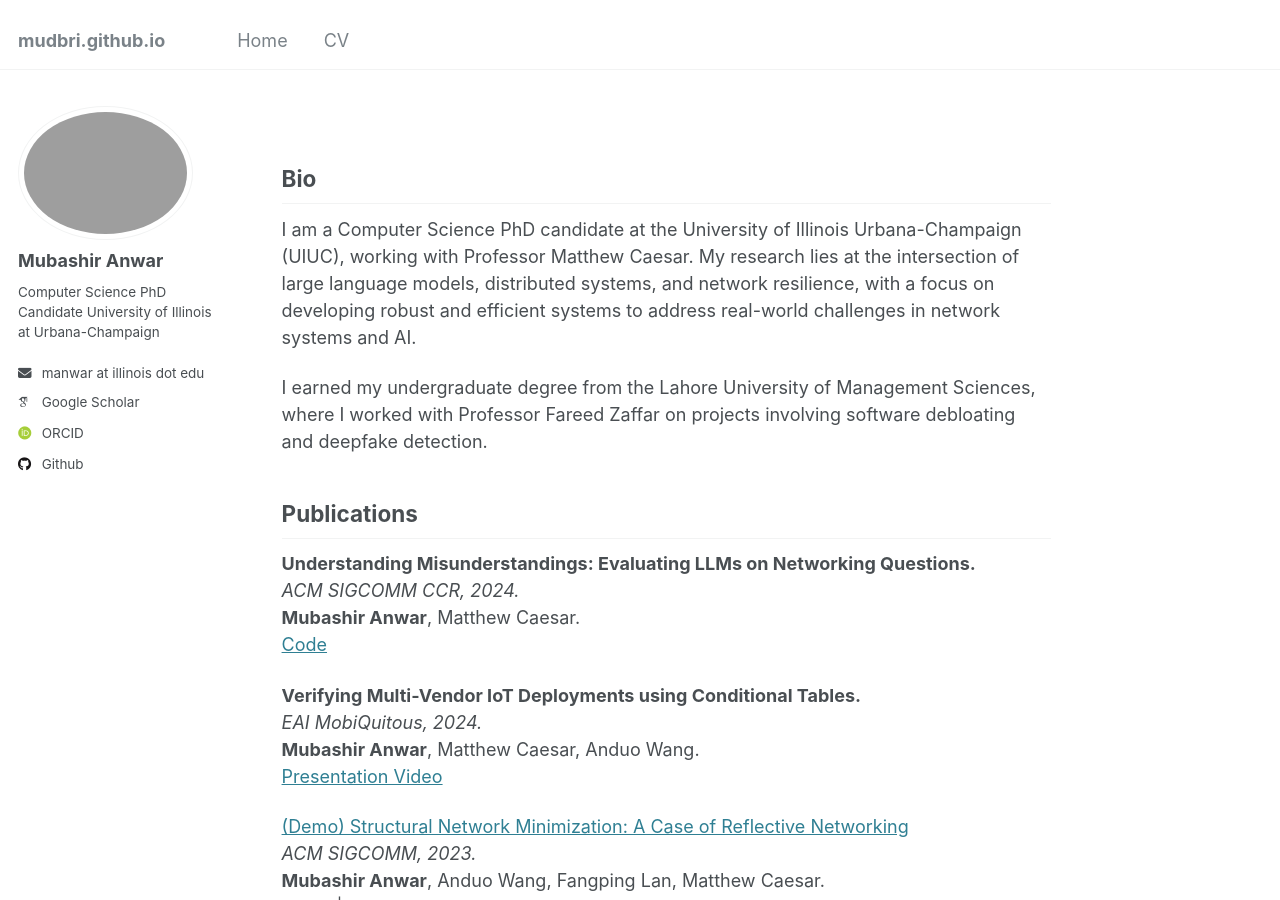
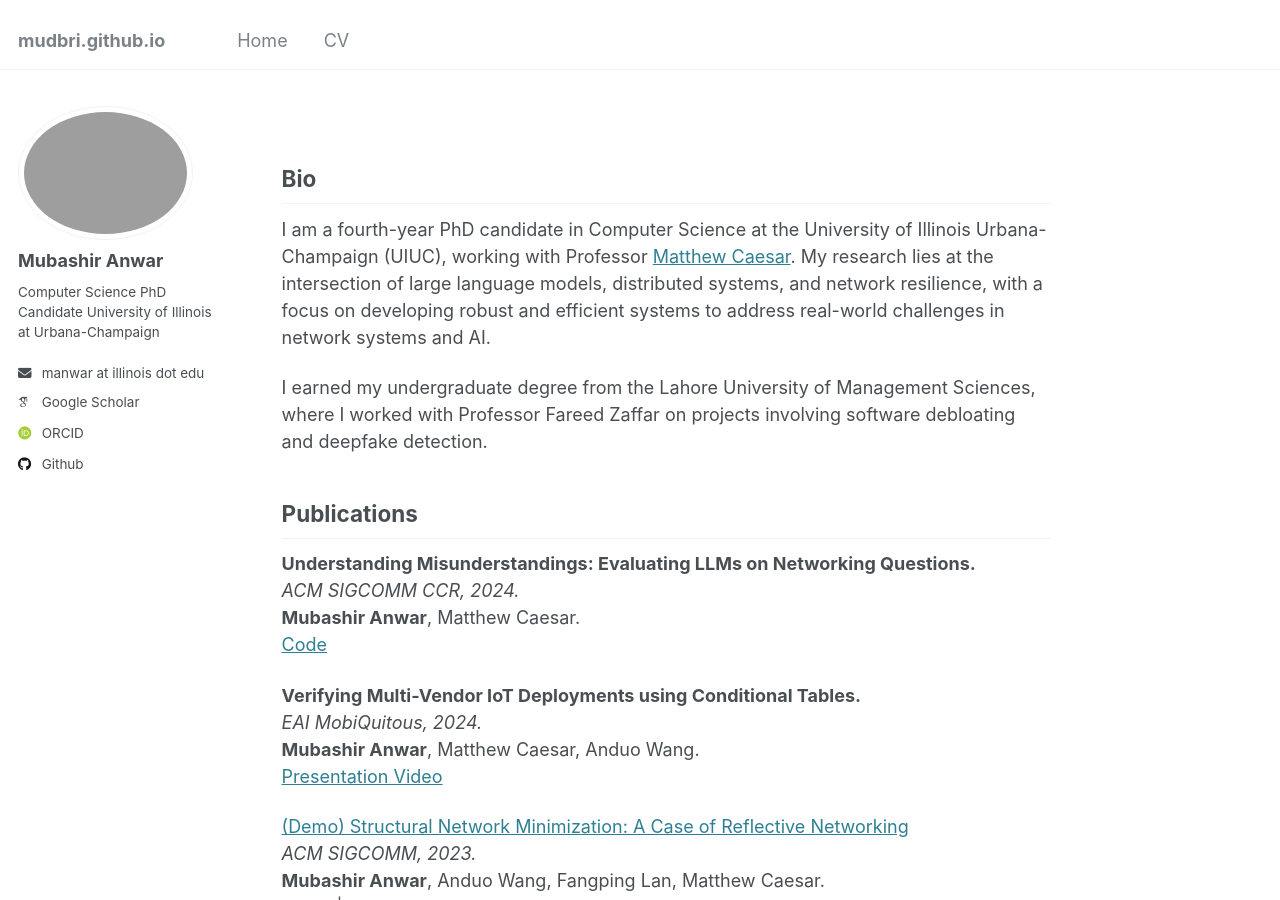
Before and after one commit to mudbri/mudbri.github.io, a Jekyll site: the page built from _pages/about.md, in a window 1280 px wide and 900 px high. Built offline with Jekyll 4.4.1, drawn with Linux system fonts in a browser that asks for light colours; some web fonts are replaced.

Commit message:
Update about.md

```diff
--- a/_pages/about.md
+++ b/_pages/about.md
@@ -9,7 +9,7 @@ redirect_from:
 
 Bio
 ------
-I am a Computer Science PhD candidate at the University of Illinois Urbana-Champaign (UIUC), working with Professor Matthew Caesar. My research lies at the intersection of large language models, distributed systems, and network resilience, with a focus on developing robust and efficient systems to address real-world challenges in network systems and AI.
+I am a fourth-year PhD candidate in Computer Science at the University of Illinois Urbana-Champaign (UIUC), working with Professor [Matthew Caesar](https://caesar.cs.illinois.edu/). My research lies at the intersection of large language models, distributed systems, and network resilience, with a focus on developing robust and efficient systems to address real-world challenges in network systems and AI.
 
 I earned my undergraduate degree from the Lahore University of Management Sciences, where I worked with Professor Fareed Zaffar on projects involving software debloating and deepfake detection.
 
```
